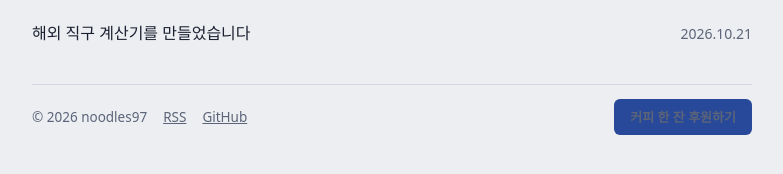
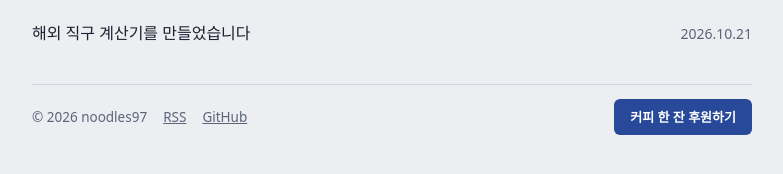
Before and after one commit to noodles97/noodles97.github.io, a Jekyll site: the page built from index.html, in a window 1280 px wide. Shown: the part 409-583 px from the top of the page, without its empty margins (248-1031 px from the left). Built offline with Jekyll 4.4.1, drawn with Linux system fonts in a browser that asks for light colours; some web fonts are replaced.

Commit message:
푸터 후원 버튼 글자색 수정
Co-Authored-By: Claude Fable 5.1 <noreply@anthropic.com>

```diff
--- a/assets/css/style.css
+++ b/assets/css/style.css
@@ -62,3 +62,4 @@ h1,h2,h3{line-height:1.25;text-wrap:balance;margin:0}
 .site-foot{display:flex;flex-wrap:wrap;align-items:center;justify-content:space-between;gap:10px 16px;font-size:13.5px;color:var(--fg-muted);border-top:1px solid var(--line);padding-top:14px}
 .foot-links{display:flex;flex-wrap:wrap;gap:8px 16px}
 .site-foot a{color:var(--fg-muted)}
+.site-foot a.donate{color:#fff}
```
